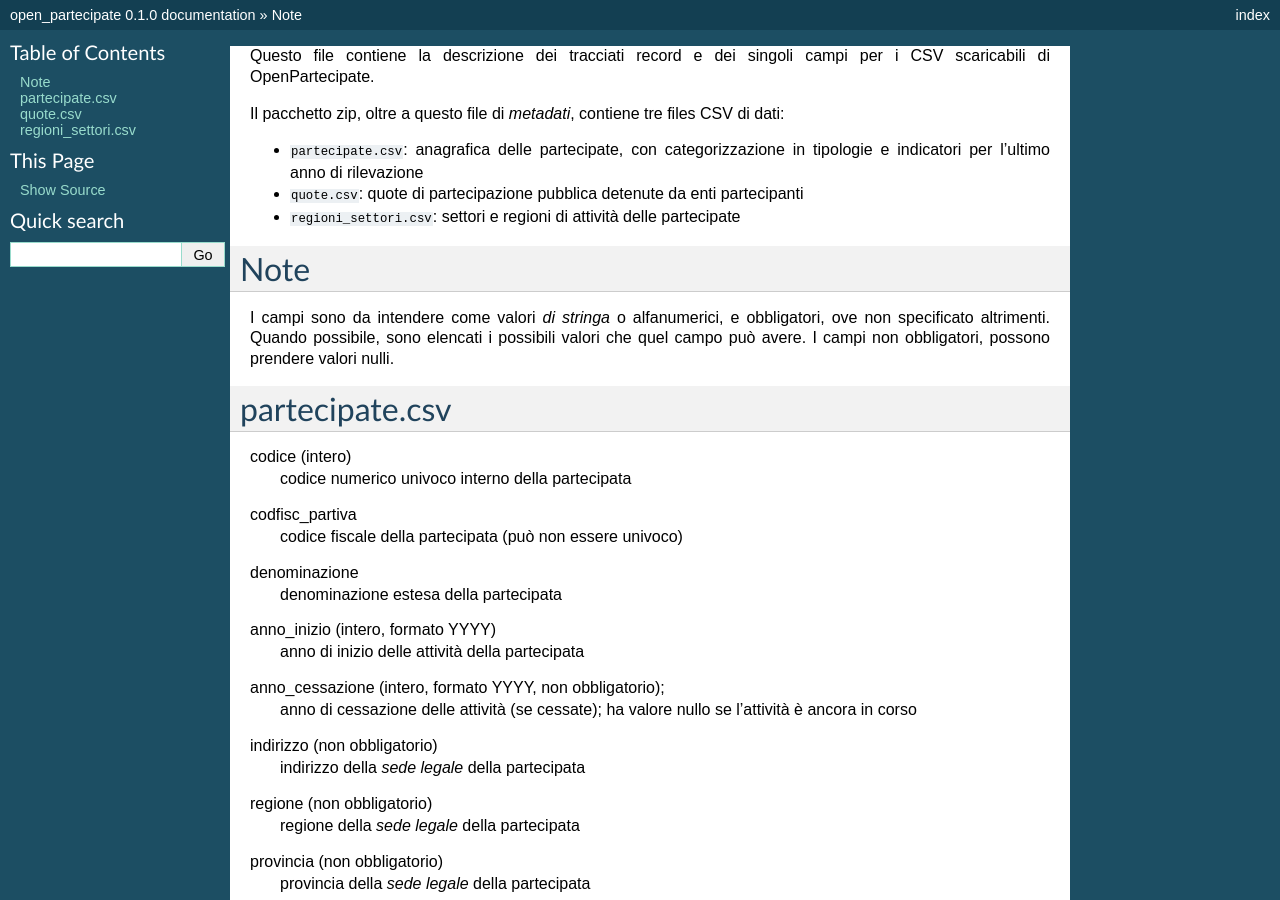
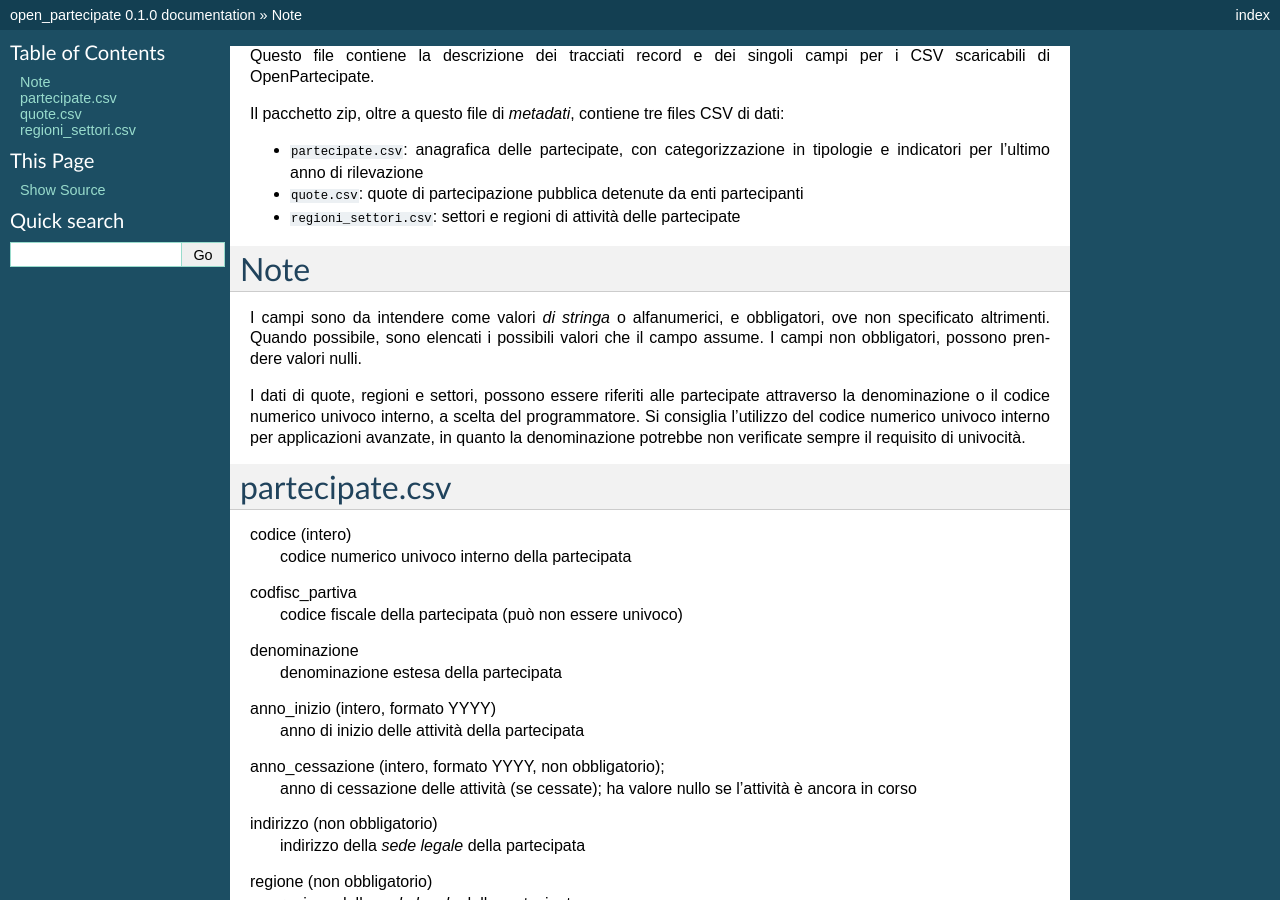
Before and after one commit to DeppSRL/open-partecipate, a Sphinx documentation site: the page built from docs/metadata.rst, in a window 1280 px wide and 900 px high. Built offline with Sphinx 7.4.7, drawn with Linux system fonts in a browser that asks for light colours; pages that are not in the unit, such as notebooks, are missing from menus.

Commit message:
Update metadata.rst

```diff
--- a/docs/metadata.rst
+++ b/docs/metadata.rst
@@ -9,8 +9,11 @@ Il pacchetto zip, oltre a questo file di *metadati*, contiene tre files CSV di d
 Note
 ----
 I campi sono da intendere come valori *di stringa* o alfanumerici, e obbligatori, ove non specificato altrimenti.
-Quando possibile, sono elencati i possibili valori che quel campo può avere.
+Quando possibile, sono elencati i possibili valori che il campo assume.
 I campi non obbligatori, possono prendere valori nulli.
+
+I dati di quote, regioni e settori, possono essere riferiti alle partecipate attraverso la denominazione o il codice numerico univoco interno, a scelta del programmatore. Si consiglia l'utilizzo del codice numerico univoco interno per applicazioni avanzate, in quanto la denominazione potrebbe non verificate sempre il requisito di univocità.
+
 
 partecipate.csv
 ---------------
```
